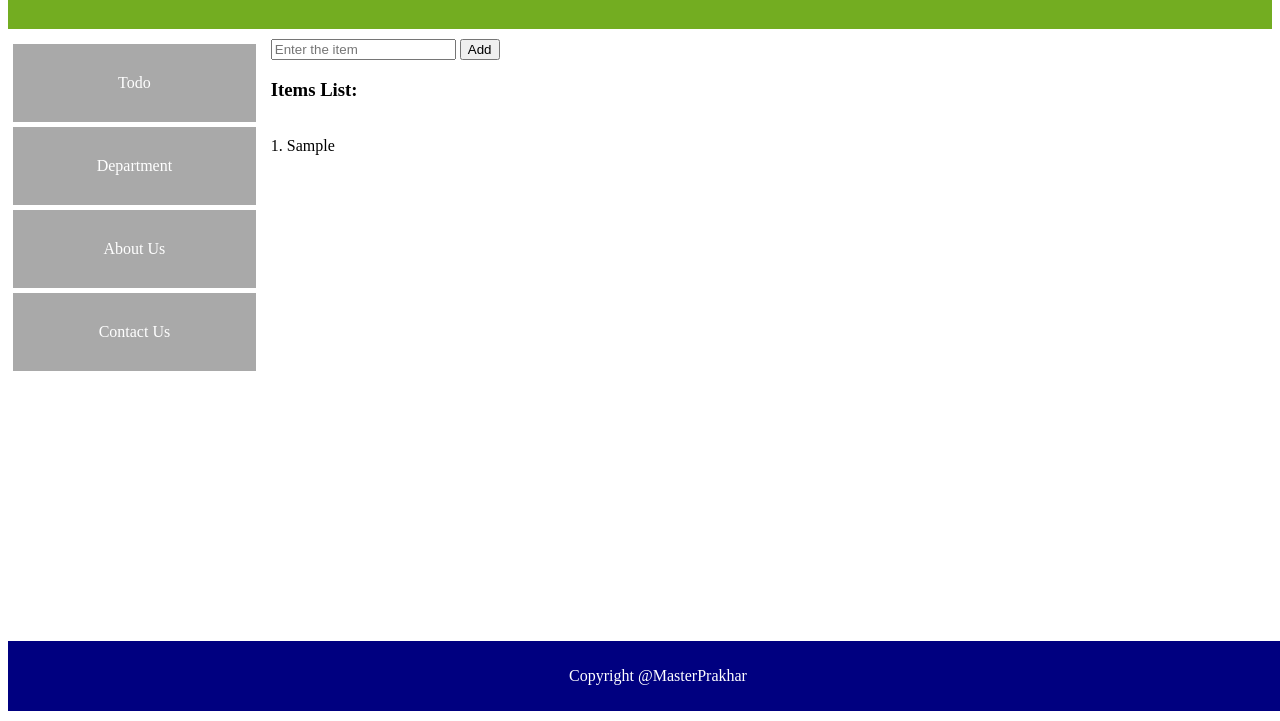
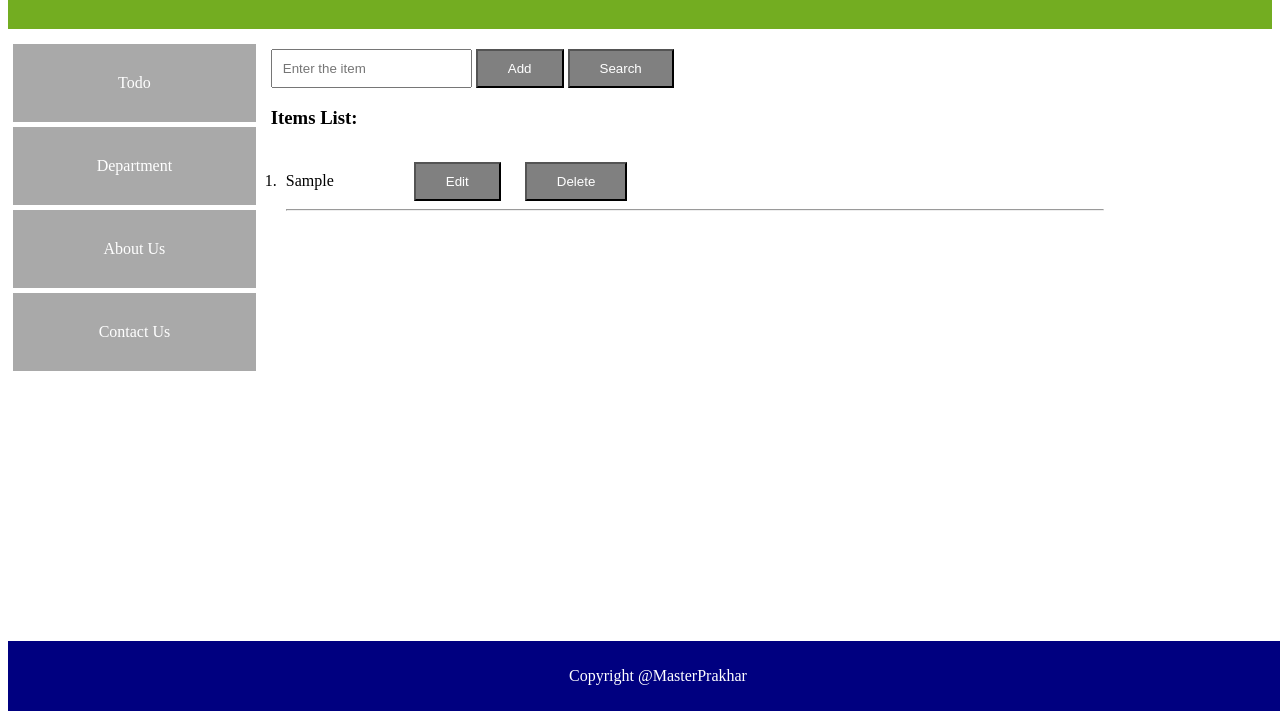
Before and after one commit to Prakhargupta34/FED_JS_2019, a plain HTML site: page SimpleWebsite/index.html in a window 1280 px wide. Both pictures are taken after typing "Sample" into the empty fields and a click on the button "Add". Shown: the part 79-800 px from the top of the page. Drawn offline with Linux system fonts and the light colour scheme.

Commit message:
Completed ToDo List with edit and delete functionality

```diff
--- a/SimpleWebsite/css/style.css
+++ b/SimpleWebsite/css/style.css
@@ -36,6 +36,8 @@ header{
 #itemName{
   display: inline-block;
   position: relative;
+  margin-top: 10px;
+  padding: 10px;
 
 }
 
@@ -78,11 +80,21 @@ footer{
 .navBar ul li:hover{
   background-color:blue;
 }
-.navBar ul li{
+.navBar ul li a{
   display:block;
   color:white;
   padding:30px ;
   text-decoration: none;
+  cursor: pointer;
+}
+
+#items{
+  padding: 10px;
+  margin-bottom: 100px;
+}
+#items li{
+  padding: 5px;
+  margin-right: 100px;
 }
 
 #suggestions-list ul {
@@ -100,3 +112,19 @@ footer{
 #suggestions-list li:hover{
   background-color:lightgray;
 }
+Button{
+  color: white;
+  background-color: gray;
+  padding: 10px;
+  padding-left: 30px;
+  padding-right: 30px;
+}
+Button:hover{
+  background-color: blue;
+}
+.editBtn{
+margin-left: 80px
+}
+.deleteBtn{
+  margin-left: 20px;
+}
--- a/SimpleWebsite/index.html
+++ b/SimpleWebsite/index.html
@@ -27,20 +27,18 @@
     <div class="tabs">
       <div class="tab" id="Todo">
           <div id="suggestions">
-              <input type="text" id="itemName" onkeyup="showSuggestions(this) " onkeypress="showSuggestions(this)" required placeholder="Enter the item"></input>
+              <input type="text" id="itemName" onkeyup="showSuggestions(this) " onkeypress="showSuggestions(this)" onblur="hideSuggestions(this)" onfocus="showSuggestions(this) " required placeholder="Enter the item"></input>
               <div id="suggestions-list">
                 <ul id="list">
-                  <!-- <li onclick="setItem(this)" onmouseover="setItem(this)">Home</li>
-                  <li onclick="setItem(this) " onmouseover="setItem(this)">About</li>
-                  <li onclick="setItem(this)" onmouseover="setItem(this)">Contact Us</li> -->
                 </ul>
               </div>
           </div>
-          <button type="submit" id="addBtn" onclick="addItems()">Add</button>
+          <button id="addBtn" onclick="addItems()">Add</button>
+          <button id="searchBtn" onclick="searchItems()">Search</button>
         <h3>Items List:</h3>
-        <p id="items"></p>
+        <ol id="items"></ol>
+
       </div>
-
       <div class="tab" id="Department">
         <h1>Department</h1>
       </div>
--- a/SimpleWebsite/js/script.js
+++ b/SimpleWebsite/js/script.js
@@ -1,17 +1,31 @@
-counter = 0;
-    var items= ["Afghanistan","Albania","Algeria","Andorra","Angola","Anguilla","Antigua & Barbuda","Argentina","Armenia","Aruba","Australia","Austria","Azerbaijan","Bahamas","Bahrain","Bangladesh","Barbados","Belarus","Belgium","Belize","Benin","Bermuda","Bhutan","Bolivia","Bosnia & Herzegovina","Dominican Republic","Ecuador","Egypt","El Salvador","Equatorial Guinea","Eritrea","Estonia","Ethiopia","Falkland Islands","Faroe Islands","Fiji","Finland","France","French Polynesia","French West Indies","Gabon","Gambia","Georgia","Germany","Ghana","Gibraltar","Greece","Greenland","Grenada","Guam","Guatemala","Guernsey","Guinea","Guinea Bissau","Guyana","Haiti","Honduras","Hong Kong","Hungary","Iceland","India"];
 
-
+counter=0;
+var items = [];
 function addItems() {
   if (document.getElementById('itemName').value != "") {
+
     var itemName = document.getElementById('itemName').value;
-    counter += 1;
-    document.getElementById('items').innerHTML += "<br>" + counter + ". " + itemName;
+    items.push(itemName);
+    document.getElementById('items').innerHTML += "<li id="+counter+">"  + itemName + "<button class='editBtn' onclick='editItem(this)' name="+counter+" >Edit</button> <button onclick='deleteItem(this)' class='deleteBtn' name="+counter+">Delete</button><hr></li>";
     document.getElementById('itemName').value = "";
-    items.push(itemName);
+    counter++;
   }
 }
-
+function deleteItem(ele) {
+  delete items[ele.name];
+  var element = document.getElementById(ele.name);
+  element.parentNode.removeChild(element);
+}
+function editItem(ele) {
+  itemName=prompt("Enter new item name : ");
+  id=ele.name;
+  if(itemName != "")
+  {
+    document.getElementById(id).innerHTML="";
+    document.getElementById(id).innerHTML+=itemName + "<button class='editBtn' onclick='editItem(this)' name="+id+" >Edit</button> <button onclick='deleteItem(this)' class='deleteBtn' name="+id+">Delete</button><hr></li>";
+    items[id]=itemName;
+  }
+}
 function showTab(ele) {
   var elements = document.getElementsByClassName('tab');
   for (var i = 0; i < elements.length; i++)
@@ -28,12 +42,14 @@ function showSuggestions(element)
 {
   document.getElementById('suggestions-list').style.display = "none";
     document.getElementById('list').innerHTML="";
-    txt = element.value;
-    for(var i=0;i<items.length;i++)
+    txt = element.value.toUpperCase();
+    for(item of items)
     {
-      if(items[i].startsWith(txt))
+      if(item)  //if umdefined
       {
-        var textNode = document.createTextNode(items[i]);
+      if(item.toUpperCase().includes(txt))
+      {
+        var textNode = document.createTextNode(item);
         var ele = document.createElement("li");
         ele.append(textNode);
         ele.onmouseover=function() {
@@ -42,10 +58,31 @@ function showSuggestions(element)
         ele.onclick=function() {
           setItem(this,true);
         };
-        //ele.addEventListener("click",function() {setItem(items[i])})
         document.getElementById("list").append(ele);
     }
     }
+  }
     document.getElementById('suggestions-list').style.display = "block";
 
+
 }
+function searchItems(ele) {
+
+    var itemName = document.getElementById('itemName').value;
+    document.getElementById('items').innerHTML = "";
+
+    for(item of items)
+    {
+      if(item)  //if umdefined
+      {
+      if(item.toUpperCase().includes(txt))
+      {
+        document.getElementById('items').innerHTML += "<li id="+items.indexOf(item)+">"  + item + "<button class='editBtn'>Edit</button> <button onclick='deleteItem(this)' class='deleteBtn' name="+items.indexOf(item)+">Delete</button><hr></li>";
+      }
+    }
+  }
+    document.getElementById('itemName').value = "";
+  }
+function hideSuggestions() {
+  document.getElementById('suggestions-list').style.display = "none";
+}
```
